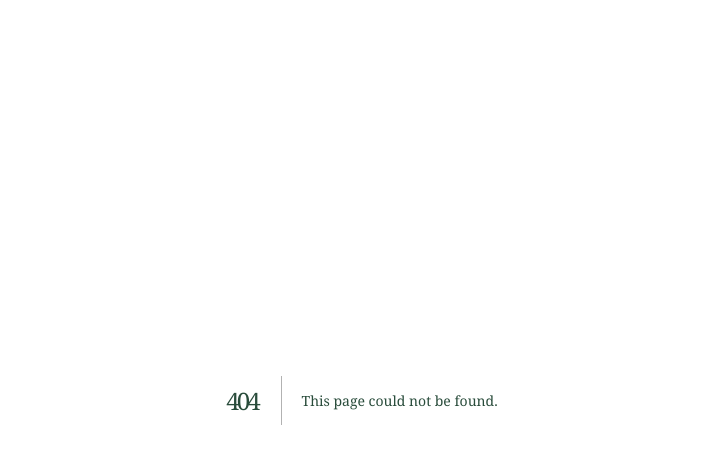
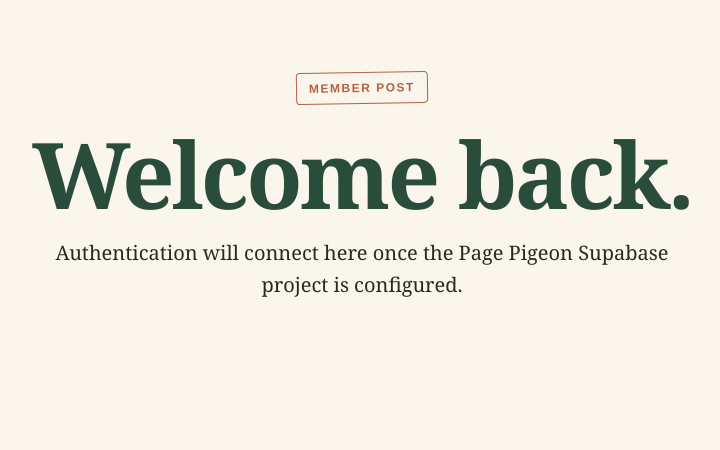
Before and after one commit to kametts23-prog/page-pigeon, a Next.js app: page /sign-in in a window 1280 px wide. Before the commit this address had no page. Shown: the top 450 px of the page, without its empty margins (278-998 px from the left). Built offline with nearby package versions, Linux system fonts and the light colour scheme.

Commit message:
Add app/sign-in/page.tsx

```diff
--- /dev/null
+++ b/app/sign-in/page.tsx
@@ -0,0 +1,9 @@
+export default function SignIn() {
+  return (
+    <main className="hero">
+      <div className="stamp">MEMBER POST</div>
+      <h1>Welcome back.</h1>
+      <p className="lede">Authentication will connect here once the Page Pigeon Supabase project is configured.</p>
+    </main>
+  );
+}
```
